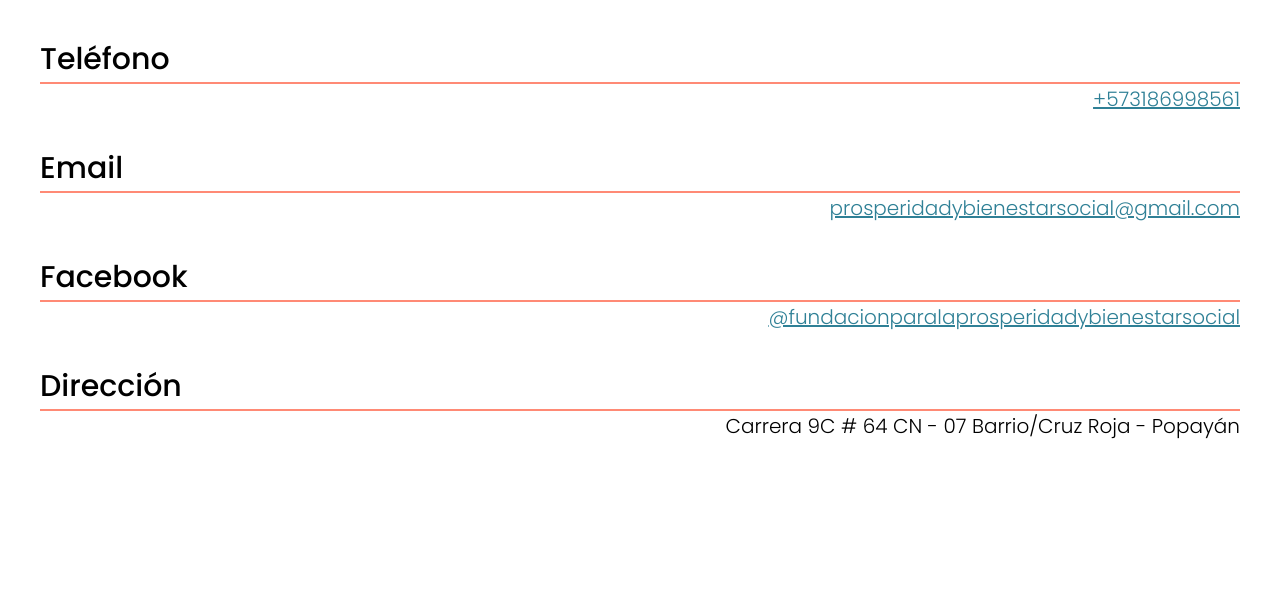
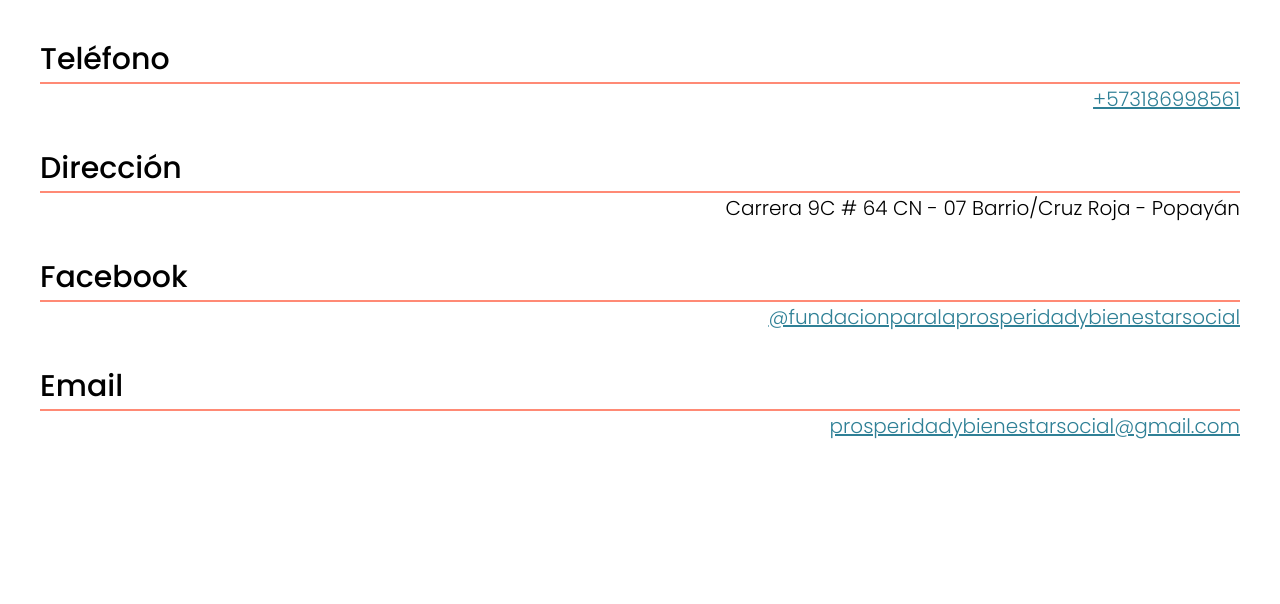
Before and after one commit to CristianContre/ProsperidadWEB, a website: page sites/contact.html in a window 1280 px wide. Shown: the part 103-707 px from the top of the page. Drawn offline with nearby package versions, Linux system fonts and the light colour scheme.

Commit message:
Antes de Adicionar formulario

```diff
--- a/sites/contact.html
+++ b/sites/contact.html
@@ -43,17 +43,19 @@
         <div>
             <span><a href="tel:+573186998561" target="_blank">+573186998561</a></span><br><br><br>
         </div>
-            <h1>Email</h1>
+        <h1>Dirección</h1>
         <div>
-                <span><a href="mailto:prosperidadybienestarsocial@gmail.com" target="_blank">prosperidadybienestarsocial@gmail.com</a></span><br><br><br>
+            <span>Carrera 9C # 64 CN - 07 Barrio/Cruz Roja - Popayán</span><br><br><br>
         </div>
         <h1>Facebook</h1>
         <div>
-                <span><a href="https://www.facebook.com/fundacionparalaprosperidadybienestarsocial/" target="_blank">@fundacionparalaprosperidadybienestarsocial</a></span><br><br><br>
+            <span><a href="https://www.facebook.com/fundacionparalaprosperidadybienestarsocial/"
+                    target="_blank">@fundacionparalaprosperidadybienestarsocial</a></span><br><br><br>
         </div>
-            <h1>Dirección</h1>
+        <h1>Email</h1>
         <div>
-                <span>Carrera 9C # 64 CN - 07 Barrio/Cruz Roja - Popayán</span>
+            <span><a href="mailto:prosperidadybienestarsocial@gmail.com"
+                    target="_blank">prosperidadybienestarsocial@gmail.com</a></span><br><br><br>
         </div>
 
     </div>
```
Also changed, not shown: 1 other file. Lines whose indentation alone changed are shown as unchanged.
